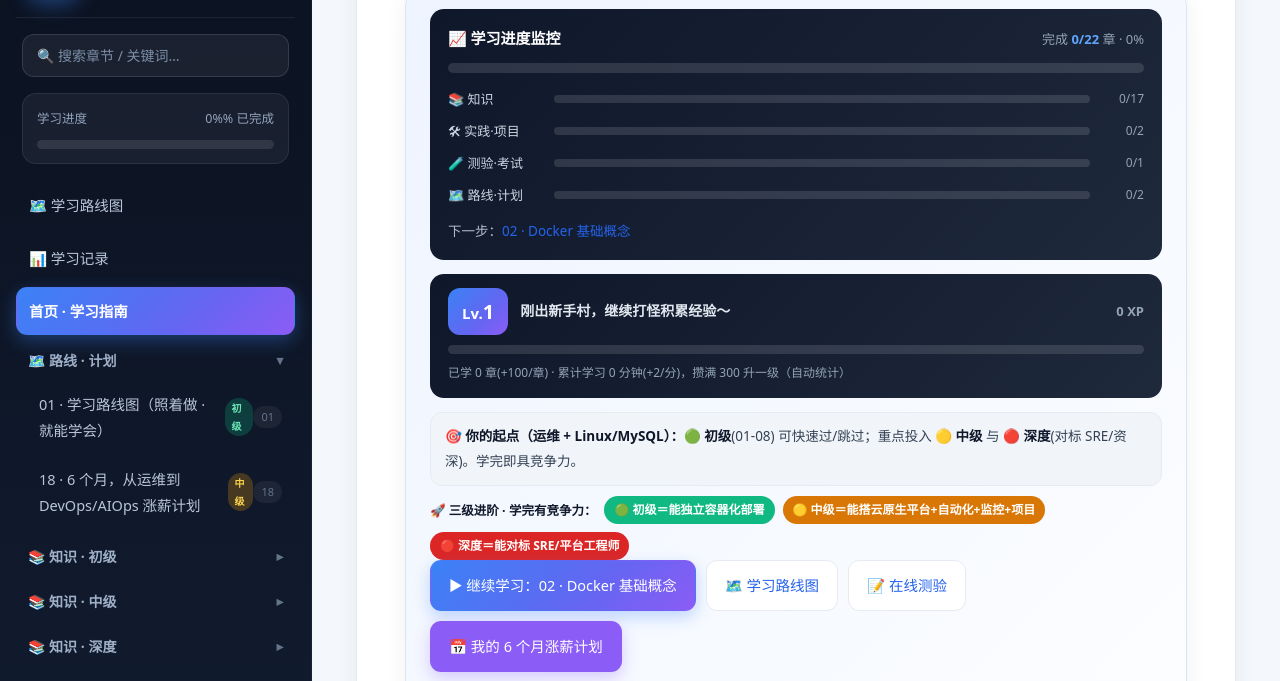
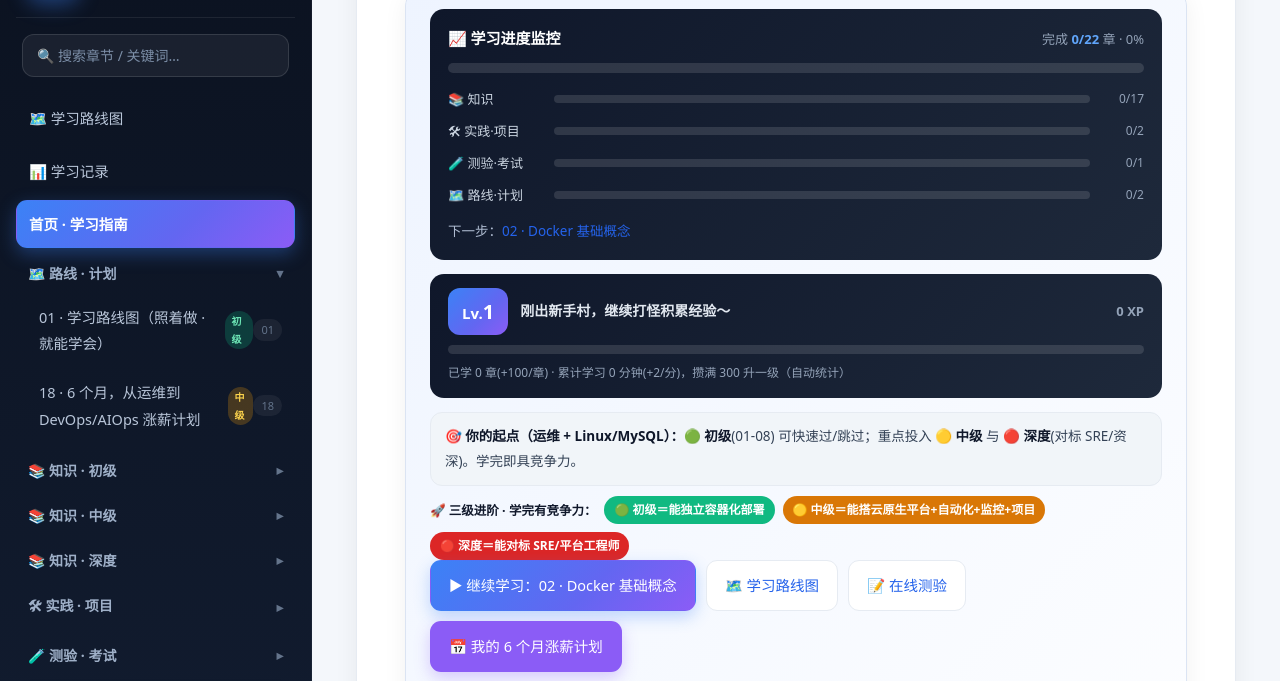
Before and after one commit to xiaoyi478/SkillTree, a plain HTML site: page index.html in a window 1280 px wide. Shown: the part 89-770 px from the top of the page. Drawn offline with Linux system fonts and the light colour scheme.

Commit message:
Add files via upload

```diff
--- a/index.html
+++ b/index.html
@@ -423,10 +423,6 @@ mark.hl{ background:#fde68a; color:#7c2d12; padding:0 3px; border-radius:4px; }
       <input id="searchInput" type="text" placeholder="🔍 搜索章节 / 关键词…" autocomplete="off">
       <div class="search-results" id="searchResults"></div>
     </div>
-    <div class="progress">
-      <div class="row"><span>学习进度</span><span><span id="progPct">0</span>% 已完成</span></div>
-      <div class="track"><i id="progBar"></i></div>
-    </div>
     <div class="nav">
       <a href="#map" data-id="map">🗺️ 学习路线图</a>
       <a href="#records" data-id="records">📊 学习记录</a>
```
